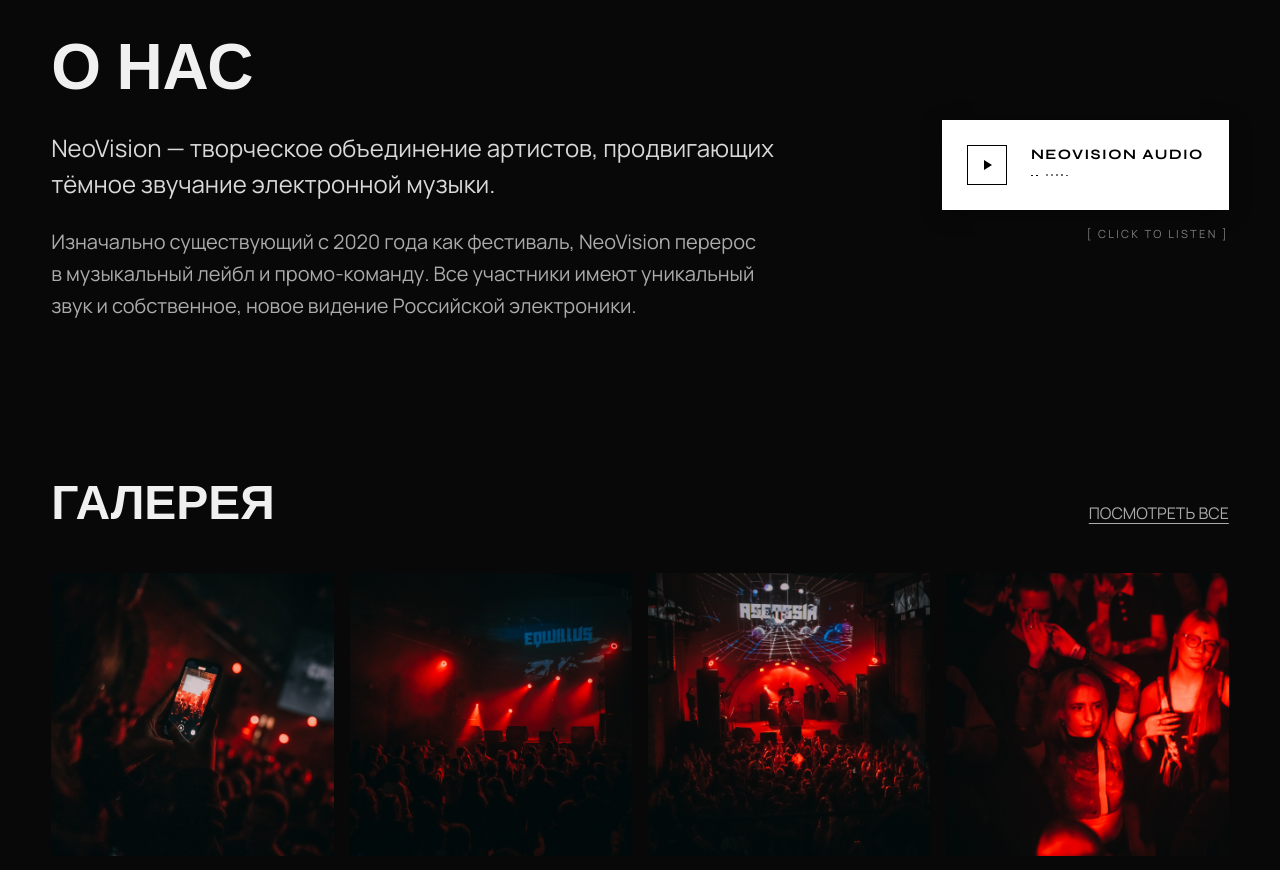
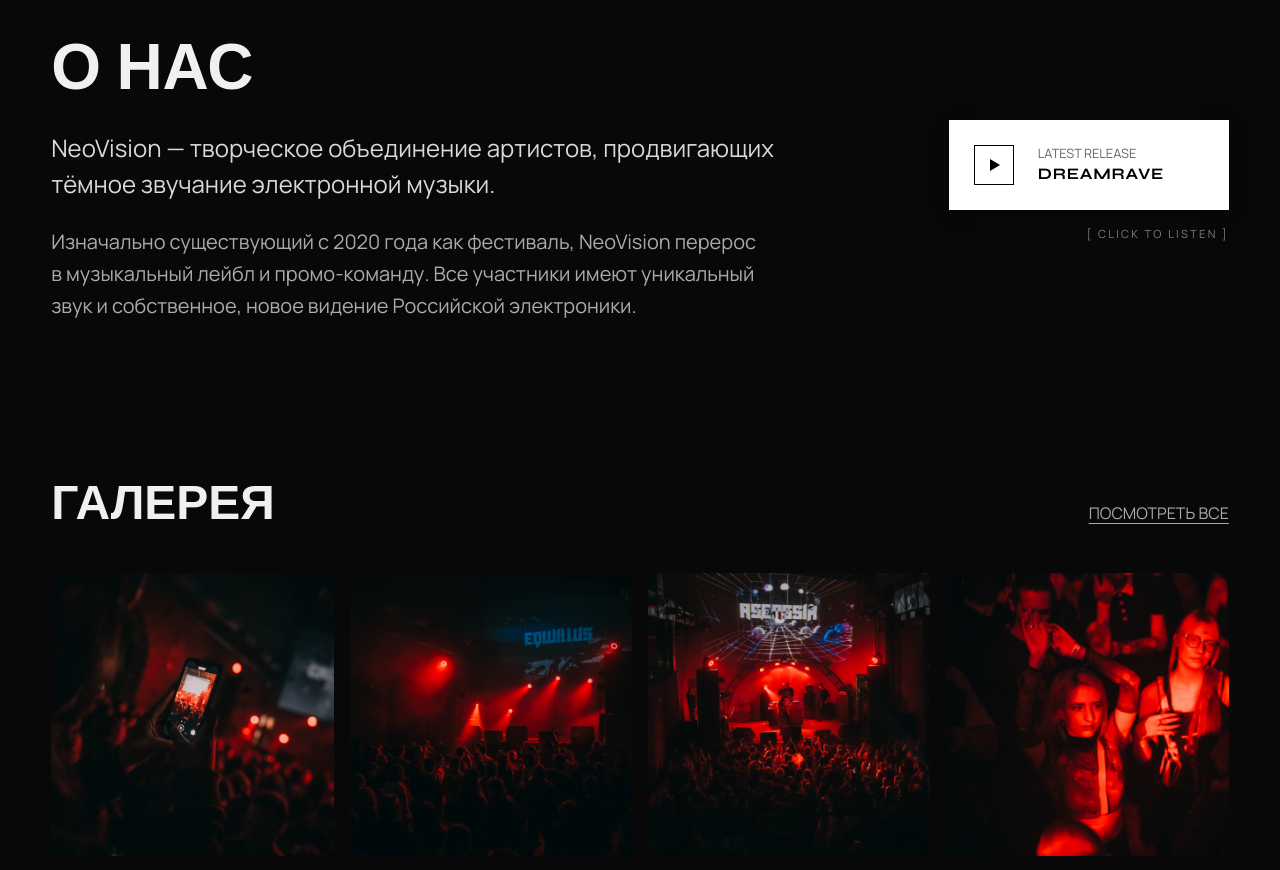
Before and after one commit to novodsign/neovision-landing, a React (Vite) app: page / in a window 1280 px wide. Shown: the part 1280-2150 px from the top of the page. Built offline with nearby package versions, Linux system fonts and the light colour scheme; no server answers; the HTML template or start-up script is replaced by a standard one.

Commit message:
Restoring Releases list design & linking 'About' player to latest track

```diff
--- a/src/sections/About.jsx
+++ b/src/sections/About.jsx
@@ -1,22 +1,8 @@
-import React, { useState, useRef } from 'react';
+import React from 'react';
 import { motion } from 'framer-motion';
-import ambientTrack from '../assets/audio/ambient.ogg';
 
 export const About = () => {
-    const [isPlaying, setIsPlaying] = useState(false);
-    const audioRef = useRef(null);
-
-    const togglePlay = () => {
-        if (!audioRef.current) return;
-
-        if (isPlaying) {
-            audioRef.current.pause();
-        } else {
-            audioRef.current.play();
-            audioRef.current.volume = 0.5;
-        }
-        setIsPlaying(!isPlaying);
-    };
+    const latestReleaseLink = 'https://music.yandex.ru/artist/14589945';
 
     return (
         <section id="about" className="container" style={{ padding: '6rem 4vw', position: 'relative' }}>
@@ -51,10 +37,10 @@ export const About = () => {
                 </div>
 
                 <div className="about-player-container" style={{ display: 'flex', flexDirection: 'column', alignItems: 'flex-end', justifyContent: 'center', height: '100%', gap: '1rem' }}>
-                    <audio ref={audioRef} src={ambientTrack} loop />
-
-                    <motion.button
-                        onClick={togglePlay}
+                    <motion.a
+                        href={latestReleaseLink}
+                        target="_blank"
+                        rel="noopener noreferrer"
                         whileHover={{ scale: 1.02 }}
                         whileTap={{ scale: 0.98 }}
                         style={{
@@ -66,6 +52,7 @@ export const About = () => {
                             alignItems: 'center',
                             gap: '1.5rem',
                             cursor: 'pointer',
+                            textDecoration: 'none',
                             width: 'auto',
                             minWidth: '280px',
                             maxWidth: '100%', /* Ensure it fits on mobile */
@@ -84,51 +71,39 @@ export const About = () => {
                             color: '#000', // Black icon
                             flexShrink: 0
                         }}>
-                            {isPlaying ? (
-                                <div style={{ width: '10px', height: '10px', background: '#000' }}></div>
-                            ) : (
-                                <div style={{
-                                    width: 0,
-                                    height: 0,
-                                    borderTop: '5px solid transparent',
-                                    borderBottom: '5px solid transparent',
-                                    borderLeft: '8px solid #000', // Black triangle
-                                    marginLeft: '2px'
-                                }}></div>
-                            )}
+                            <div style={{
+                                width: 0,
+                                height: 0,
+                                borderTop: '6px solid transparent',
+                                borderBottom: '6px solid transparent',
+                                borderLeft: '10px solid #000', // Black triangle
+                                marginLeft: '3px'
+                            }}></div>
                         </div>
 
                         <div style={{ display: 'flex', flexDirection: 'column', alignItems: 'flex-start', gap: '4px' }}>
                             <span style={{
-                                fontSize: '0.9rem',
-                                letterSpacing: '0.1em',
+                                fontSize: '0.8rem',
+                                fontFamily: 'var(--font-body)',
+                                color: '#666',
+                                textTransform: 'uppercase',
+                                lineHeight: 1
+                            }}>
+                                LATEST RELEASE
+                            </span>
+                            <span style={{
+                                fontSize: '1rem',
+                                letterSpacing: '0.05em',
                                 fontFamily: 'var(--font-header)',
                                 textTransform: 'uppercase',
                                 color: '#000', // Black text
-                                fontWeight: '700'
+                                fontWeight: '700',
+                                lineHeight: 1.2
                             }}>
-                                NEOVISION AUDIO
+                                DREAMRAVE
                             </span>
-                            <div style={{ display: 'flex', gap: '3px', height: '16px', alignItems: 'center' }}>
-                                {[1, 2, 3, 4, 5, 6, 7, 8].map((i) => (
-                                    <motion.div
-                                        key={i}
-                                        animate={{
-                                            height: isPlaying ? ['4px', '12px', '4px'] : '2px',
-                                            opacity: isPlaying ? 1 : 0.5
-                                        }}
-                                        transition={{
-                                            duration: 0.5,
-                                            repeat: Infinity,
-                                            delay: i * 0.05,
-                                            ease: "easeInOut"
-                                        }}
-                                        style={{ width: '2px', backgroundColor: '#000' }}
-                                    />
-                                ))}
-                            </div>
                         </div>
-                    </motion.button>
+                    </motion.a>
 
                     {/* Signature / Hint */}
                     <span style={{
```
